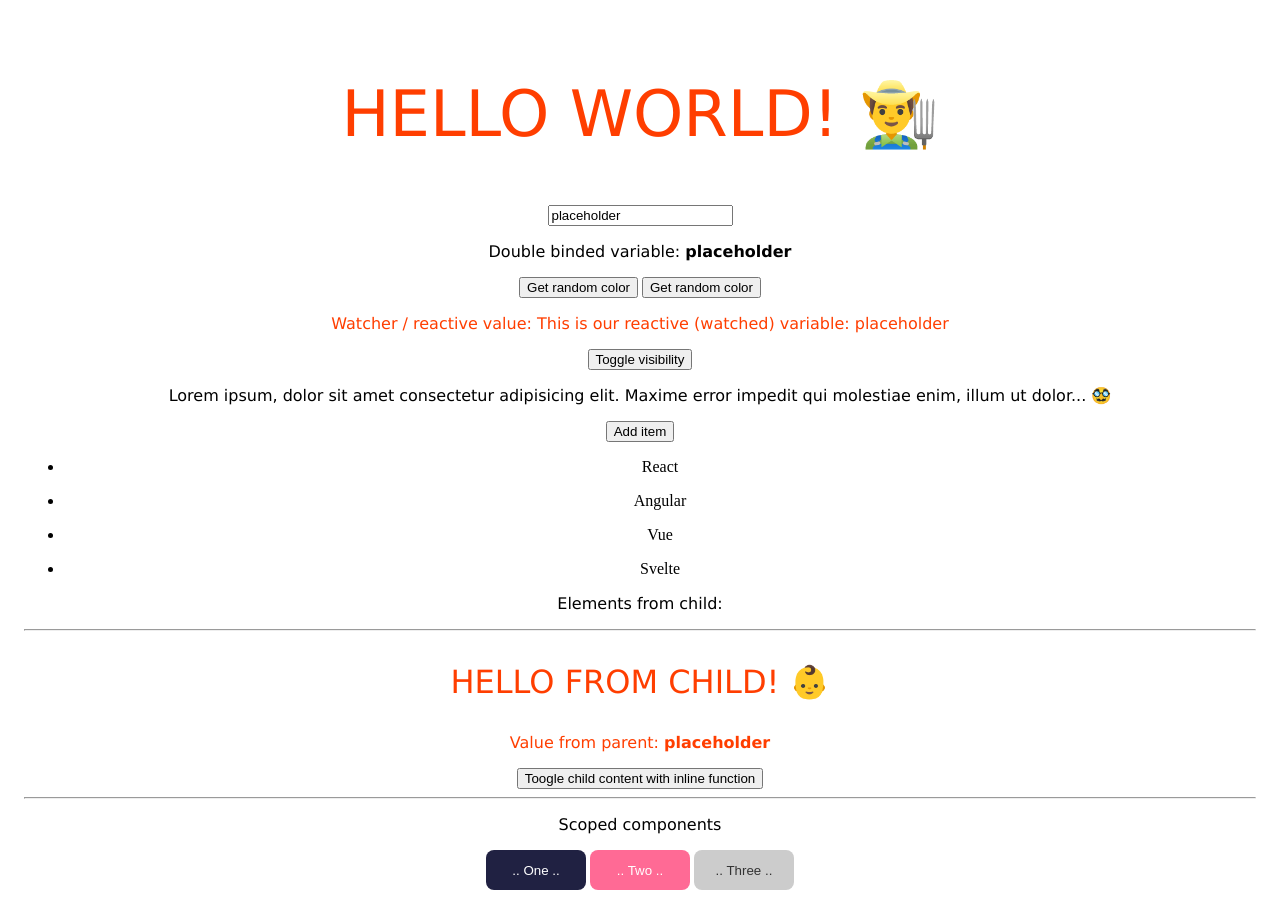
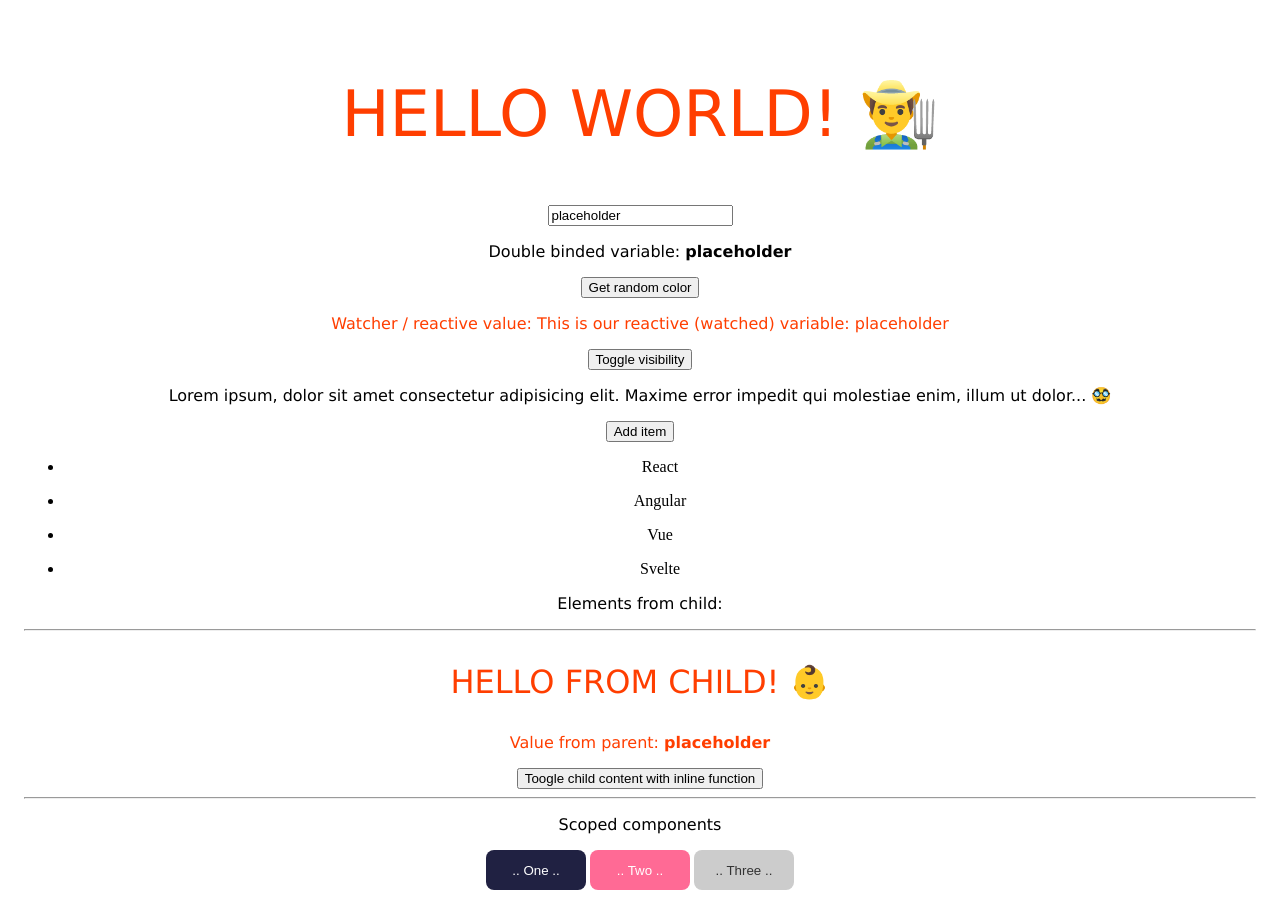
Before and after one commit to daxtersky/svelte-my-first-app, a Svelte app: page / in a window 1280 px wide. Built offline with nearby package versions, Linux system fonts and the light colour scheme.

Commit message:
1 file modified

```diff
--- a/src/App.svelte
+++ b/src/App.svelte
@@ -55,7 +55,6 @@
 	<h2 style="color: {color}">Hello {name}! 👨‍🌾</h2>
 	<input bind:value={variable} />
 	<p>Double binded variable: <strong>{variable}</strong></p>
-	<button on:click={changeColor}>Get random color</button>
 	<button on:click={changeColor}>Get random color</button>
 	<p style="color: {color}">Watcher / reactive value: {watcher}</p>
 	<button on:click={showText}>Toggle visibility</button>
```
